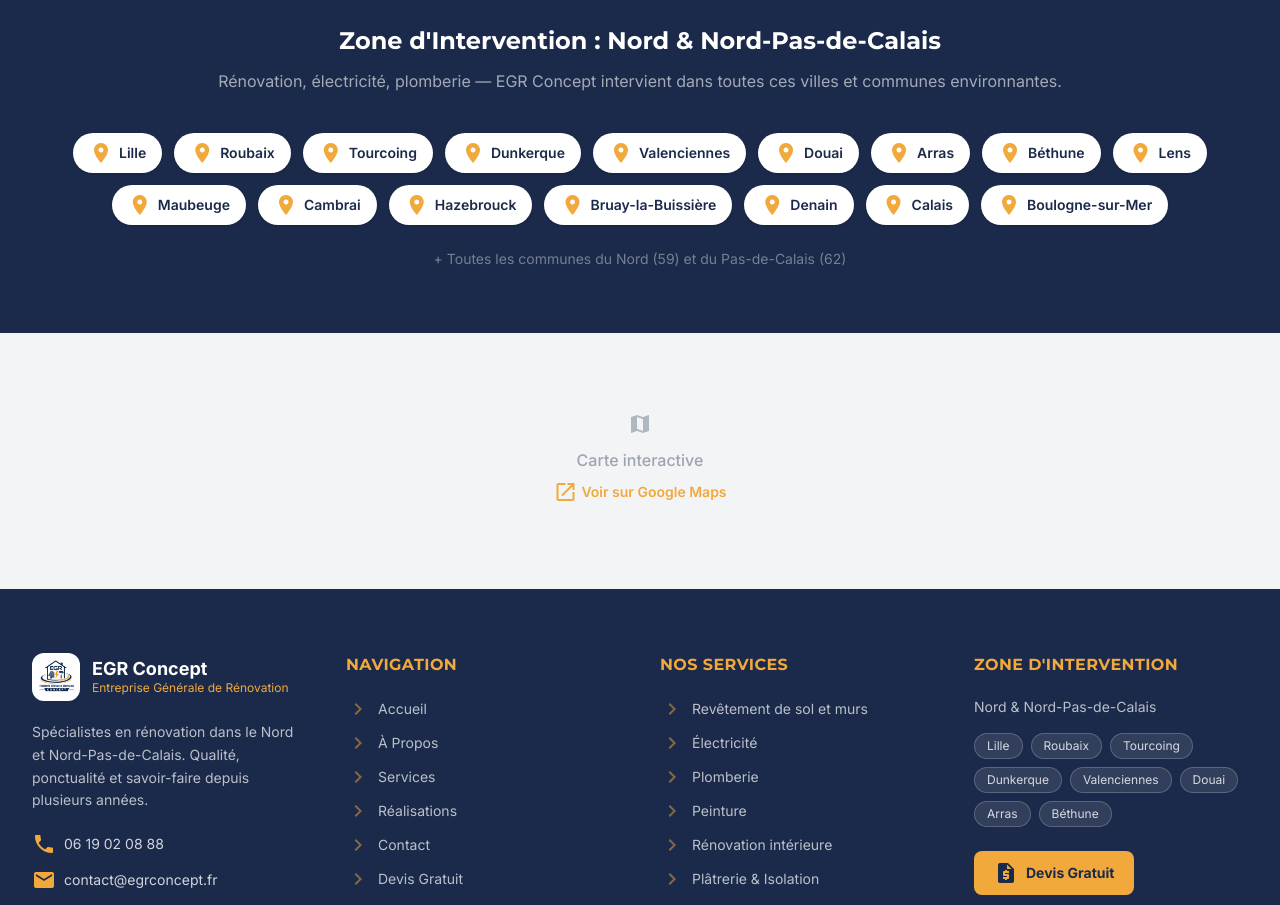
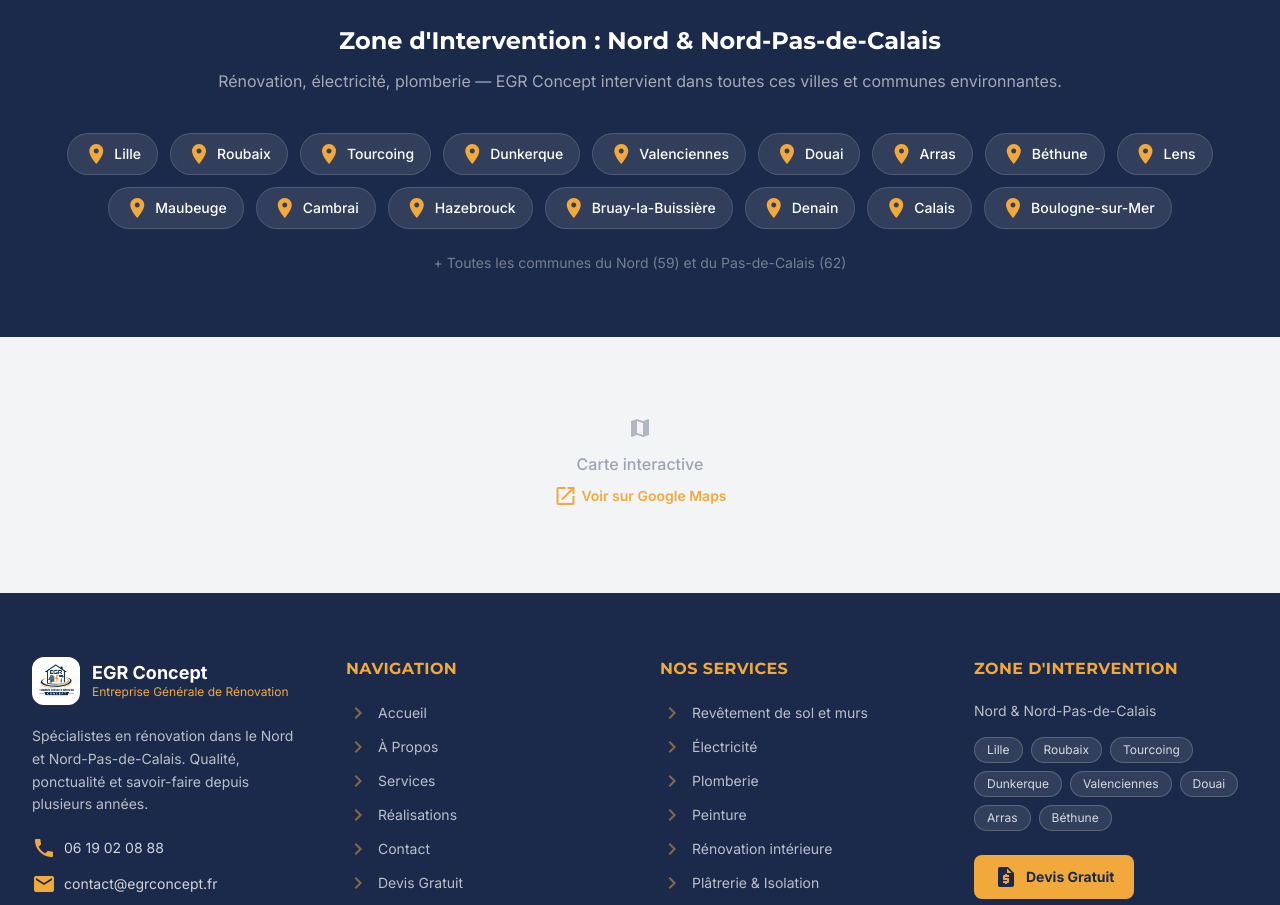
Before and after one commit to rayboking4/egr-concept-website, a React (Vite) app: page /contact in a window 1280 px wide. Shown: the part 1340-2245 px from the top of the page. Built offline with nearby package versions, Linux system fonts and the light colour scheme.

Commit message:
Update Contact.tsx

```diff
--- a/src/pages/Contact.tsx
+++ b/src/pages/Contact.tsx
@@ -311,7 +311,7 @@
             {cities.map((city) => (
               <span
                 key={city}
-                className="inline-flex items-center gap-1.5 bg-white text-navy font-semibold px-4 py-2 rounded-full text-sm shadow-sm hover:bg-amber hover:text-navy transition-all duration-200"
+                className="inline-flex items-center gap-1.5 bg-white/10 backdrop-blur-sm border border-white/15 text-white font-medium px-4 py-2 rounded-full text-sm hover:bg-amber hover:text-navy transition-all duration-200"
               >
                 <span className="material-icons text-amber text-sm">place</span>
                 {city}
```
